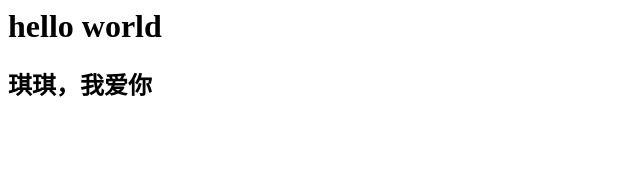
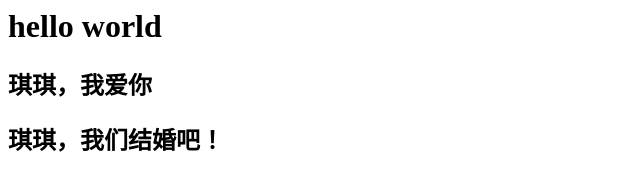
Before and after one commit to tenmue/tenmue.github.io, a plain HTML site: page index.html in a window 1280 px wide. Shown: the whole page, without its empty margins (0-640 px from the left). Drawn offline with Linux system fonts and the light colour scheme.

Commit message:
修改内容

```diff
--- a/index.html
+++ b/index.html
@@ -1,4 +1,5 @@
 <h1>hello world</h1>
 <div>
     <h2>琪琪，我爱你</h2>
+    <h2>琪琪，我们结婚吧！</h2>
 </div>
```
